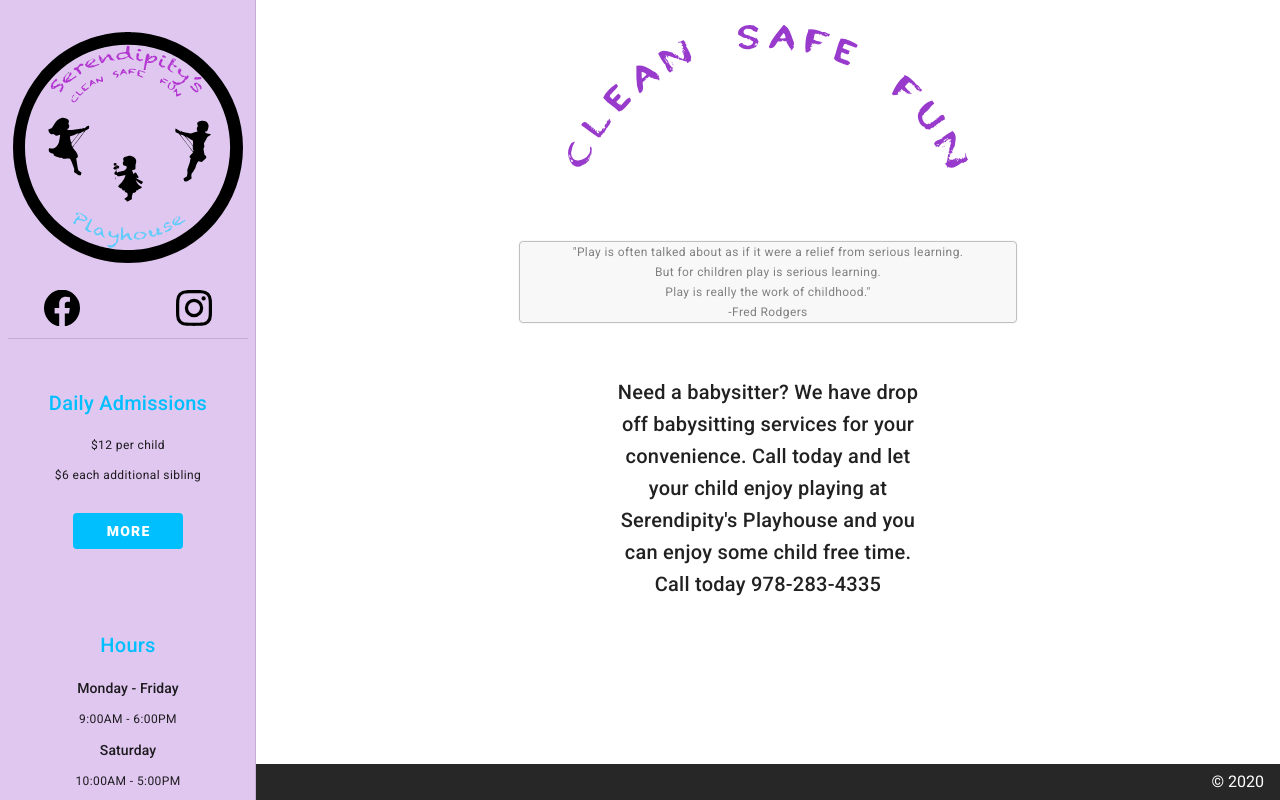
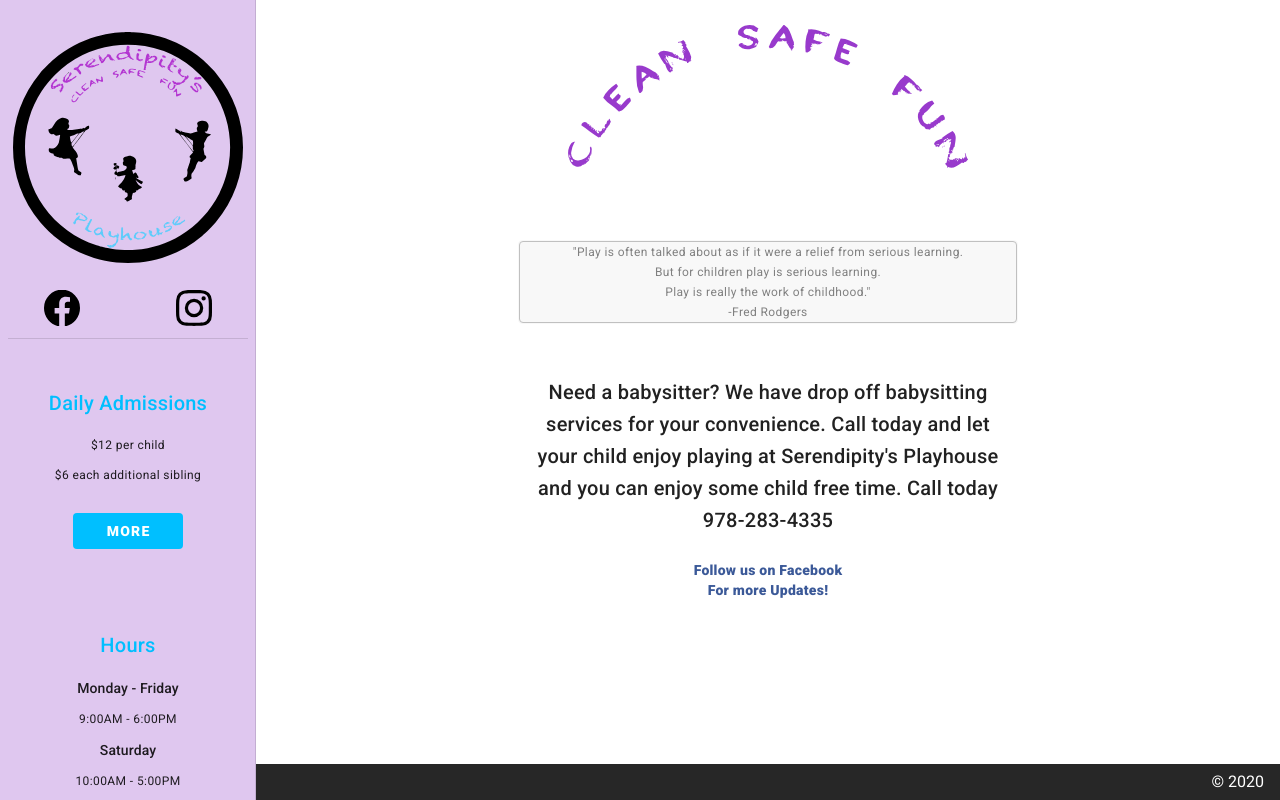
Before and after one commit to matt-muniz/spp.v1, a Nuxt app in the folder client/: page / in a window 1280 px wide. Built offline with nearby package versions, Linux system fonts and the light colour scheme.

Commit message:
:skull: working on hero section

```diff
--- a/client/pages/index.vue
+++ b/client/pages/index.vue
@@ -31,7 +31,7 @@
           </v-row>
           <!-- Status -->
           <v-row justify="center" align="center" class="status">
-            <v-col cols="4" class="text-center">
+            <v-col xl="4" sm="6" xs="6" class="text-center">
               <p class="title">
                 Need a babysitter? We have drop off babysitting services for
                 your convenience. Call today and let your child enjoy playing at
@@ -41,7 +41,17 @@
             </v-col>
           </v-row>
           <!-- Facebook cta -->
-          <v-row></v-row>
+          <v-row justify="center" align="center">
+            <v-col
+              md="4"
+              sm="12"
+              class="text-center font-weight-black body-2"
+              style="color: #3b5998"
+            >
+              <p>Follow us on Facebook</p>
+              <p>For more Updates!</p>
+            </v-col>
+          </v-row>
         </v-col>
       </v-row>
     </div>
```
